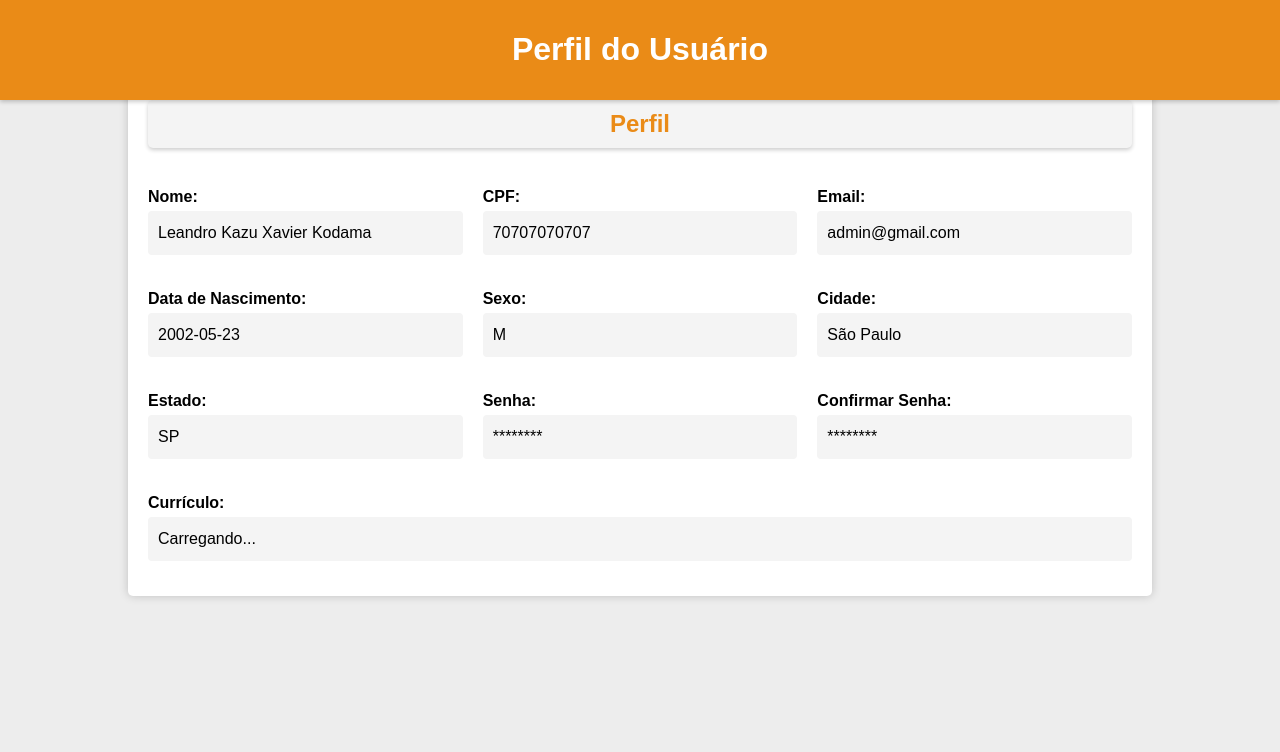
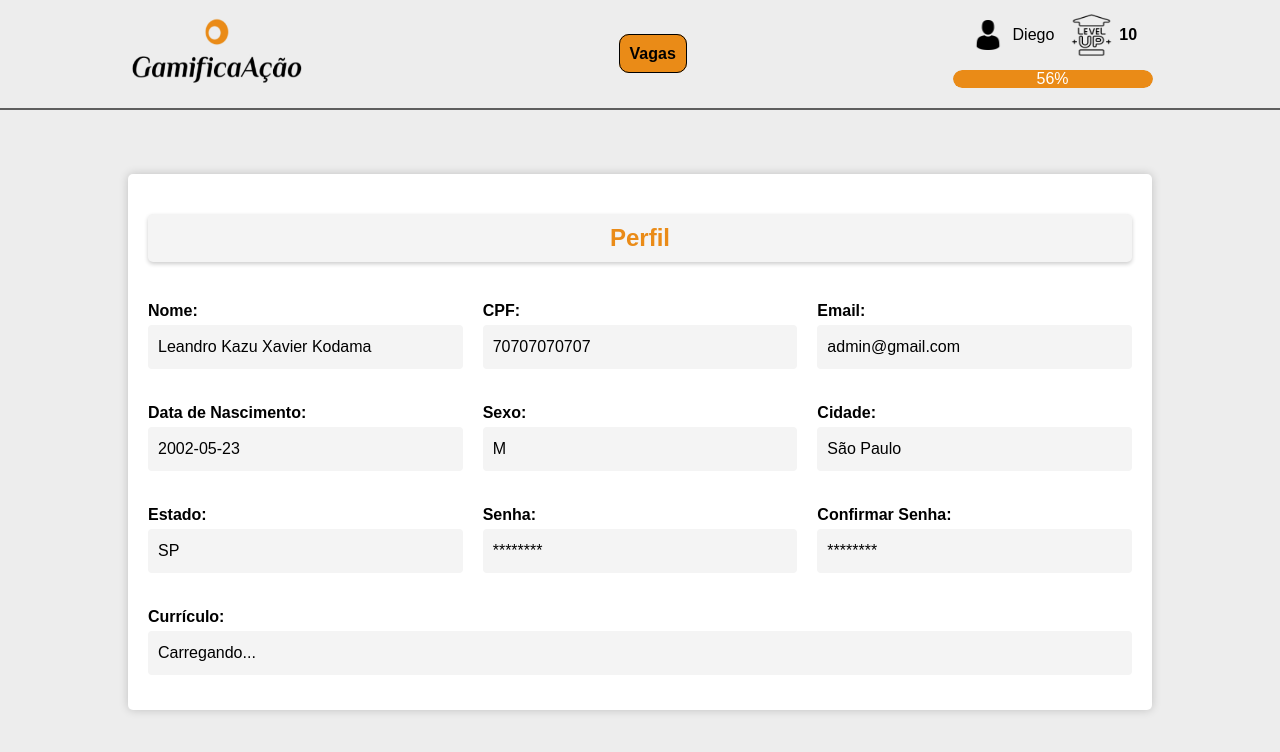
Before and after one commit to fivegamesproject/GamificaAcao-final, a plain HTML site: page views/perfil.html in a window 1280 px wide. Drawn offline with Linux system fonts and the light colour scheme.

Commit message:
Melhorias nas páginas finalizacao, perfil, cadastro

```diff
--- a/css/cadastro.css
+++ b/css/cadastro.css
@@ -1,12 +1,13 @@
 body {
     font-family: Arial, sans-serif;
-    background-color: #ededed; /* Cor de fundo */
+    background: linear-gradient(to bottom, #ea8b17, #ffffff); /* Degradê do laranja para o branco */
     display: flex;
     justify-content: center;
     align-items: center;
     height: 100vh;
     margin: 0;
 }
+
 
 .cadastro-container, .login-container {
     background: #fff;
--- a/css/finalizacao.css
+++ b/css/finalizacao.css
@@ -32,3 +32,8 @@ canvas {
     z-index: 3; /* O mais alto, acima do canvas e do fundo do modal */
     display: none;
 }
+
+.site-header {
+    z-index: 1000; /* Valor alto para garantir que fique no topo */
+    position: relative; /* z-index só funciona em elementos posicionados (não static) */
+}
--- a/css/perfil.css
+++ b/css/perfil.css
@@ -43,6 +43,7 @@ body {
     flex-wrap: wrap;
     gap: 20px;
     box-sizing: border-box;
+    margin-top: 5%;
 }
 
 .info-group {
@@ -64,6 +65,11 @@ body {
     line-height: 1.5;
 }
 
+.site-header {
+    z-index: 1000; /* Valor alto para garantir que fique no topo */
+    position: relative; /* z-index só funciona em elementos posicionados (não static) */
+}
+
 /* Estilos para telas menores */
 @media (max-width: 768px) {
     .info-group {
--- a/views/perfil.html
+++ b/views/perfil.html
@@ -5,9 +5,8 @@
     <link rel="stylesheet" type="text/css" href="/css/perfil.css">
 </head>
 <body>
-    <div class="header">
-        <h1>Perfil do Usuário</h1>
-    </div>
+
+    <div id="header-placeholder"></div>
 
     <div class="perfil-container">
         <h2 class="perfil-title">Perfil</h2>
@@ -63,6 +62,16 @@
         </div>
 
     </div>
+
+    <script>
+        fetch('/views/header.html')
+            .then(response => response.text())
+            .then(data => {
+                document.getElementById('header-placeholder').innerHTML = data;
+            })
+            .catch(error => console.error('Erro ao carregar o cabeçalho:', error));
+    </script>
+
     <script src="/js/perfil.js"></script>
 </body>
 </html>
```
Also changed, not shown: js/cadastro.js (+11 -3 lines), views/cadastro.html (+6 -6 lines), views/finalizacao.html (+13 -0 lines).
